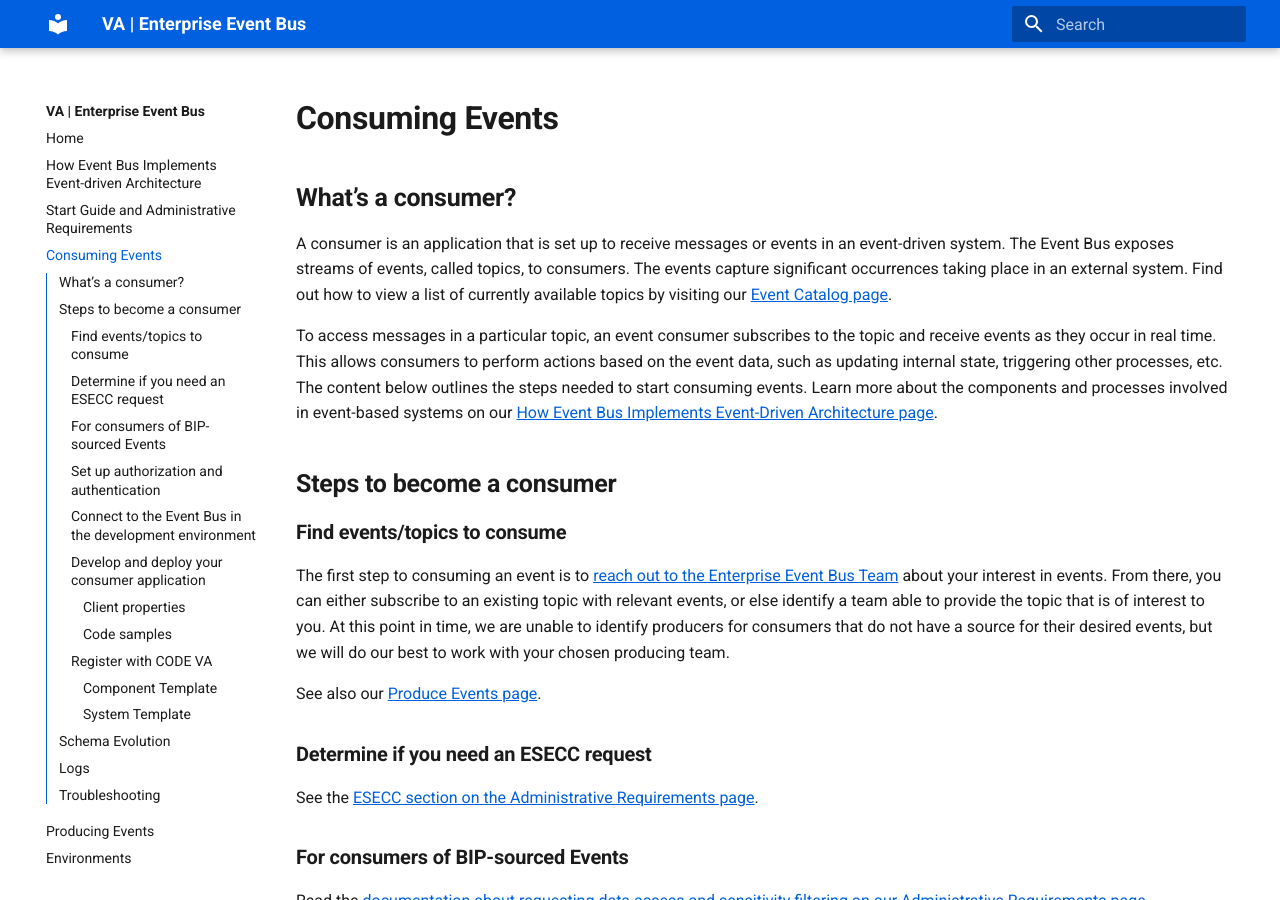
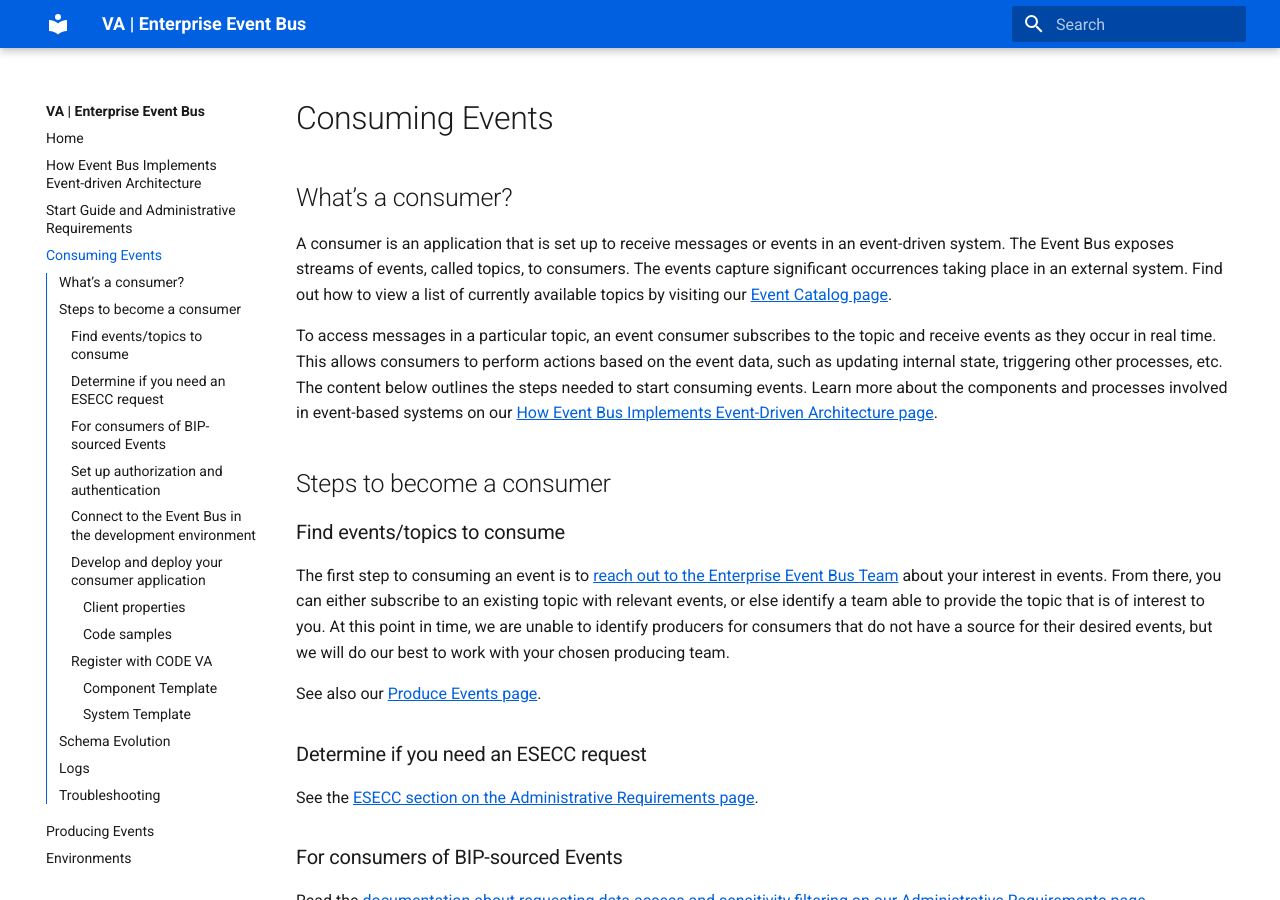
Before and after one commit to department-of-veterans-affairs/ves-event-bus-developer-portal, an MkDocs documentation site: the page built from docs/consume-events.md, in a window 1280 px wide and 900 px high. Built offline with MkDocs 1.6.1 and Material for MkDocs 9.7.7, drawn with Linux system fonts in a browser that asks for light colours.

````diff
--- a/docs/consume-events.md
+++ b/docs/consume-events.md
@@ -2,48 +2,48 @@
 title: Consuming Events
 ---
 
-# **Consuming Events**
+# Consuming Events
 
-## **What’s a consumer?**
+## What’s a consumer?
 
 A consumer is an application that is set up to receive messages or events in an event-driven system. The Event Bus exposes streams of events, called topics, to consumers. The events capture significant occurrences taking place in an external system. Find out how to view a list of currently available topics by visiting our [Event Catalog page](./use-events.md).
 
 To access messages in a particular topic, an event consumer subscribes to the topic and receive events as they occur in real time. This allows consumers to perform actions based on the event data, such as updating internal state, triggering other processes, etc. The content below outlines the steps needed to start consuming events. Learn more about the components and processes involved in event-based systems on our [How Event Bus Implements Event-Driven Architecture page](./intro-to-eda.md).
 
-## **Steps to become a consumer**
+## Steps to become a consumer
 
-### **Find events/topics to consume**
+### Find events/topics to consume
 
 The first step to consuming an event is to [reach out to the Enterprise Event Bus Team](./get-support.md) about your interest in events. From there, you can either subscribe to an existing topic with relevant events, or else identify a team able to provide the topic that is of interest to you. At this point in time, we are unable to identify producers for consumers that do not have a source for their desired events, but we will do our best to work with your chosen producing team.
 
 See also our [Produce Events page](./produce-events.md).
 
-### **Determine if you need an ESECC request**
+### Determine if you need an ESECC request
 
 See the [ESECC section on the Administrative Requirements page](./administrative-requirements.md#esecc).
 
-### **For consumers of BIP-sourced Events**
+### For consumers of BIP-sourced Events
 
 Read the [documentation about requesting data access and sensitivity filtering on our Administrative Requirements page](./administrative-requirements.md#consumers-of-bip-sourced-events).
 
-### **Set up authorization and authentication**
+### Set up authorization and authentication
 
 To subscribe to specific topics on the Event Bus, consumers need to be authenticated and have the appropriate permissions. The Event Bus MSK cluster is only accessible from the VA Network, and we use AWS IAM (Identity and Access Management) Roles and Policies to control access to different resources. If your consuming application is within the AWS environment, you will need to let us know to which IAM Role(s) or IAM User(s) we should grant access. We will then set up the corresponding IAM Policies on our end and assign a named role for consumers to authenticate with AWS MSK in their application code.
 
 If your consuming application is outside of the AWS environment, we will request an IAM User to be created on your behalf. You will then be able to access the requested topic(s) using those credentials.
 
-### **Connect to the Event Bus in the development environment**
+### Connect to the Event Bus in the development environment
 
 Once the authentication and authorization steps have been completed, you will receive the Kafka bootstrap server addresses and port numbers with which you can connect to the Event Bus MSK cluster. The following ports are open for consumers and producers that are authenticated with AWS IAM:
 
 * 9098 (for access from AWS)
 * 9198 (for access from outside of AWS)
 
-### **Develop and deploy your consumer application**
+### Develop and deploy your consumer application
 
 Many programming languages and frameworks offer libraries designed to interact with Kafka. To ensure full compatibility with the Event Bus, your code needs to authenticate with the AWS MSK cluster using the assigned role provided during the onboarding process. Additionally, consumers should reference the Confluent Schema Registry and use the appropriate schema to deserialize messages in Avro.
 
-#### **Client properties**
+#### Client properties
 
 To connect to the Event Bus, consumers in **all programming languages** will need to set these properties, which are required unless otherwise specified:
 
@@ -70,7 +70,7 @@ Depending on the client language used, additional properties may also be needed
 | use.latest.version | `false` (this is the default value) | Flag that indicates if the latest schema version should be used for deserialization. | Event Bus recommends setting this value to false to avoid issues when a new schema version is added to the schema registry. |
 | latest.cache.ttl.sec | `-1` (this is the default value) | This sets a TTL for the schema registry cache. `-1` indicates that the cache has no TTL. | Event Bus recommends using the default of `-1` for this value. Schema versions do not change once they are registered. This will decrease the application's dependency on the schema registry. | |
 
-#### **Code samples**
+#### Code samples
 
 !!! info
     Expand the sections below to see consumer code examples in Java and Ruby. To see the consumer code samples in context, please check out the [`ves-event-bus-sample-code` repository (must be part of VA GitHub organization to view)](https://github.com/department-of-veterans-affairs/ves-event-bus-sample-code).
@@ -232,7 +232,7 @@ Depending on the client language used, additional properties may also be needed
     end
     ```
 
-### **Register with CODE VA**
+### Register with CODE VA
 
 [CODE VA (must be on VA network to view)](https://code.va.gov/) is a software catalog that houses information about software entities from across VA. Once your consumer application is up and running, it's important to register with the catalog so event producers are aware of how their events are being used and which systems are consuming them.
 
@@ -242,7 +242,7 @@ To register with CODE VA:
 2. Create a file named `catalog-info.yaml` at the root of your source code repository and populate it with the applicable template, updating `metadata` and `spec` with values that correspond to your component or system.
 3. Once your `catalog-info.yaml` file has been committed it will be automatically processed and the software entity will be viewable on [CODE VA website (must be on the VA network to view)](https://code.va.gov/) within a few hours. If you would like the software entity to display quicker, follow the [Backstage documentation on the default method for adding entries to the catalog](https://backstage.io/docs/features/software-catalog/#adding-components-to-the-catalog).
 
-#### **Component Template**
+#### Component Template
 ``` { .yaml .copy }
     apiVersion: backstage.io/v1alpha1
     kind: Component
@@ -281,7 +281,7 @@ Here is some additional information on these fields:
 
 See [Backstage's Component documentation](https://backstage.io/docs/features/software-catalog/descriptor-format/#kind-component) for more information about additional optional fields.
 
-#### **System Template**
+#### System Template
 ``` { .yaml .copy }
     apiVersion: backstage.io/v1alpha1
     kind: System
@@ -316,11 +316,11 @@ Here is some additional information on these fields:
     * **domain** [optional]: The VA domain in which a particular system exists. Possible values might be: `claims status`, `health`, `appointments`, `benefits`, etc.
     * **subscribesToEvent** [required]: An array of strings. Each string must match the `metadata.name` value of a producer's `catalog-info.yaml` file. This field is used to relate the system to the events that it consumes and to display the system on each related event's CODE VA catalog entry.
 
-## **Schema Evolution**
+## Schema Evolution
 
 Eventually the schema of an event may evolve. After a new version of the schema is added to the schema registry, consumers will need to update their applications to handle the new schema version before producers update to produce events using the new schema. The Event Bus team will inform consumers about upcoming schema changes.
 
-## **Logs**
+## Logs
 
 Logs are stored within a LightHouse Delivery Infrastructure (LHDI) AWS S3 bucket. Only LHDI admins with AWS access can access this bucket and its content. Although producers and consumers will not have access to the S3 bucket directly, logs are available via [Datadog (must have VA LightHouseDI Datadog access to view)](https://lighthousedi.ddog-gov.com/):
 - [Event Bus broker logs sandbox](https://lighthousedi.ddog-gov.com/logs?query=host%3A%22arn%3Aaws%3As3%3A%3A%3Aeventbus-msk-broker-logs-nprod-sandbox%22&agg_m=count&agg_m_source=base&agg_t=count&cols=host%2Cservice&fromUser=true&messageDisplay=inline&refresh_mode=sliding&storage=hot&stream_sort=desc&viz=stream&from_ts=1684858340160&to_ts=1684859240160&live=true)
@@ -330,6 +330,6 @@ Logs are stored within a LightHouse Delivery Infrastructure (LHDI) AWS S3 bucket
 
 Datadog is a monitoring and analytics tool that is used within VA and is hosted by the Devops Transformation Services (DOTS) team. LHDI team members are admins within the Datadog space where the Event Bus metrics and logs are available. In order for Event Bus users to request access to Datadog they must have a VA email address. To request access to Datadog, complete the HelpDesk form on the ServiceNow Portal at [ECC (Enterprise Command Center) Monitoring Services - your IT Service Portal (must be on the VA network to view)](https://gcc02.safelinks.protection.outlook.com/?url=https%3A%2F%2Fyourit.va.gov%2Fva%3Fid%3Dsc_cat_item%26sys_id%3D4cdf488b1ba4fcd412979796bc4bcb74&data=05%7C01%7C%7Ccb701e4e7fc944b6041308dbeacea9aa%7Ce95f1b23abaf45ee821db7ab251ab3bf%7C0%7C0%7C638361945550254440%7CUnknown%7CTWFpbGZsb3d8eyJWIjoiMC4wLjAwMDAiLCJQIjoiV2luMzIiLCJBTiI6Ik1haWwiLCJXVCI6Mn0%3D%7C3000%7C%7C%7C&sdata=sJfq3j8vnXwdtuQrfY%2FBaRttaqyOpKA6X17O8TMK9ug%3D&reserved=0).
 
-## **Troubleshooting**
+## Troubleshooting
 
 If you have questions or run into difficulties with any of these steps, please [contact the Enterprise Event Bus Team](./get-support.md).
````
